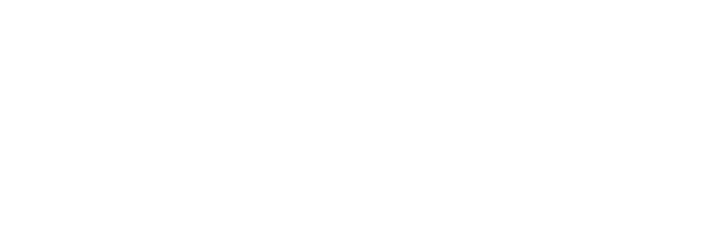
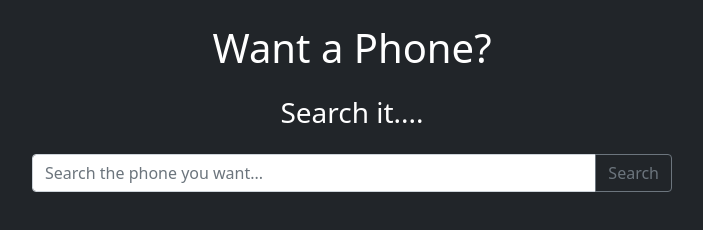
Before and after one commit to Shahriar-Turag/phone-hunter, a plain HTML site: page index.html in a window 1280 px wide. Shown: the whole page, without its empty margins (288-991 px from the left). Drawn offline with nearby package versions, Linux system fonts and the light colour scheme.

Commit message:
first phase

```diff
--- a/index.html
+++ b/index.html
@@ -4,9 +4,22 @@
     <meta charset="UTF-8">
     <meta http-equiv="X-UA-Compatible" content="IE=edge">
     <meta name="viewport" content="width=device-width, initial-scale=1.0">
-    <title>Document</title>
+    <title>Want a phone?</title>
+    <!-- bootstrap cdn -->
+    <link href="https://cdn.jsdelivr.net/npm/bootstrap@5.1.3/dist/css/bootstrap.min.css" rel="stylesheet" integrity="sha384-1BmE4kWBq78iYhFldvKuhfTAU6auU8tT94WrHftjDbrCEXSU1oBoqyl2QvZ6jIW3" crossorigin="anonymous">
 </head>
-<body>
+<body class="bg-dark">
+    <h1 class="text-center text-white mt-4">Want a Phone?</h1>
+    <h3 class="text-center text-white my-4">Search it....</h3>
+
+    <!-- search area -->
+    <div class="input-group mb-3 w-50 mx-auto">
+        <input id="search-field" type="text" class="form-control" placeholder="Search the phone you want..." aria-label="Recipient's username" aria-describedby="button-addon2">
+        <button class="btn btn-outline-secondary" type="button" id="btn-search">Search</button>
+      </div>
+
+    <!-- scripts -->
+    <script src="https://cdn.jsdelivr.net/npm/bootstrap@5.1.3/dist/js/bootstrap.bundle.min.js" integrity="sha384-ka7Sk0Gln4gmtz2MlQnikT1wXgYsOg+OMhuP+IlRH9sENBO0LRn5q+8nbTov4+1p" crossorigin="anonymous"></script>
     <script src="./js/script.js"></script>
 </body>
 </html>
```
